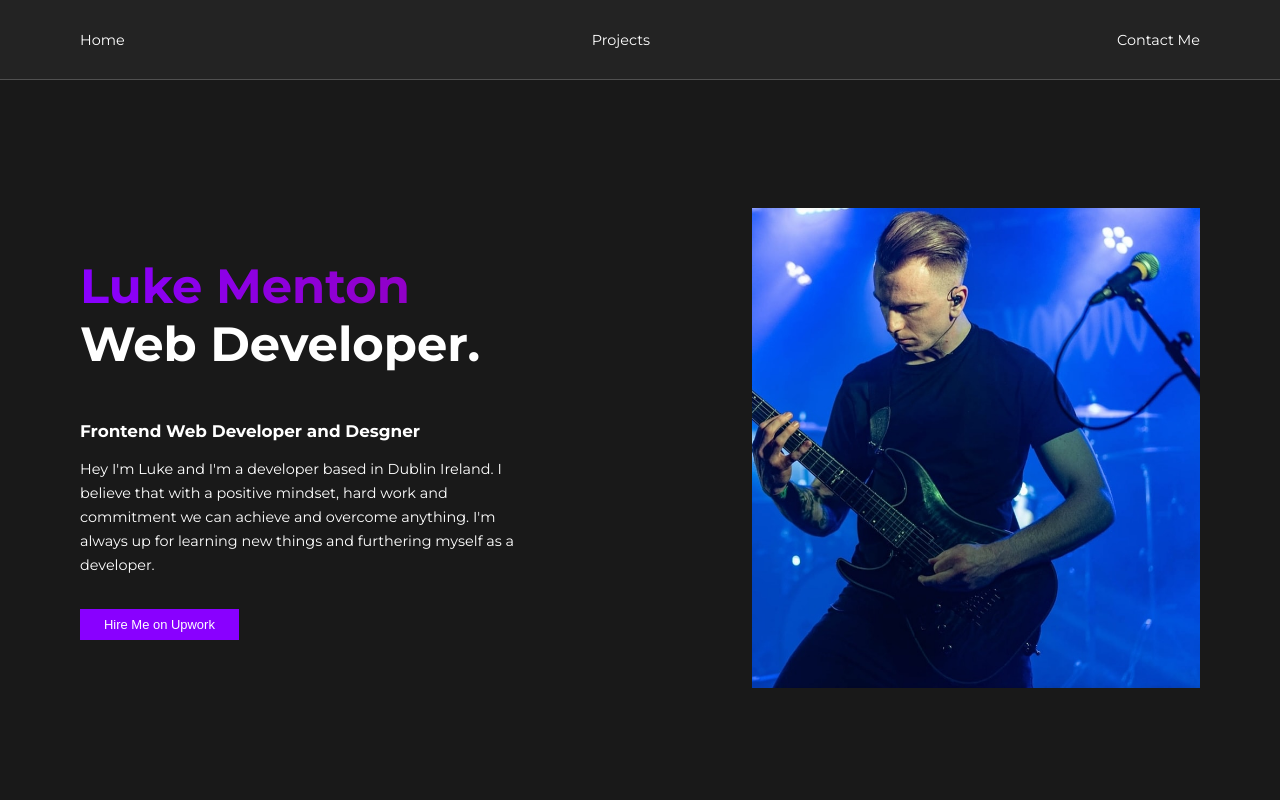
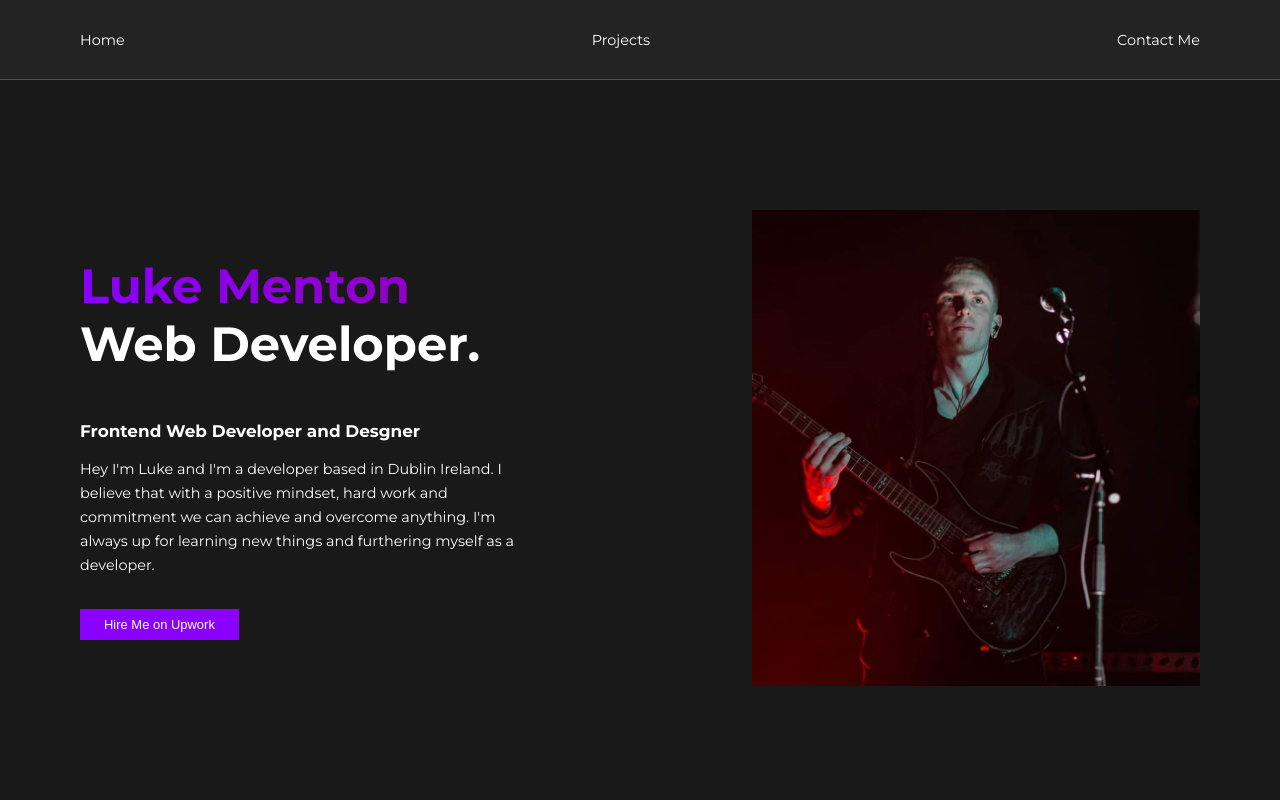
Before and after one commit to Lukementon/portfolio, a React (Create React App) app: page / in a window 1280 px wide. Shown: the top 800 px of the page. Built offline with nearby package versions, Linux system fonts and the light colour scheme.

Commit message:
profile pic change

```diff
--- a/public/index.html
+++ b/public/index.html
@@ -24,7 +24,7 @@
 
     <link rel="manifest" href="%PUBLIC_URL%/manifest.json" />
 
-    <title>React App</title>
+    <title>Luke Menton || Web Developer</title>
   </head>
   <body>
     <noscript>You need to enable JavaScript to run this app.</noscript>
--- a/src/components/AboutMe.js
+++ b/src/components/AboutMe.js
@@ -2,7 +2,7 @@ import React from "react";
 import styled from "styled-components";
 import { motion } from "framer-motion";
 import { titleAnim, fade, photoAnim } from "../animations";
-import profilePic from "../img/profile-pic.jpg";
+import newProfilePic from "../img/new_profile_pic.jpg";
 
 const AboutMe = () => {
   return (
@@ -39,7 +39,7 @@ const AboutMe = () => {
           variants={photoAnim}
           initial="hidden"
           animate="show"
-          src={profilePic}
+          src={newProfilePic}
           alt="Luke Menton"
         />
       </div>
```
Also changed, not shown: src/img/new_profile_pic.jpg (added).
